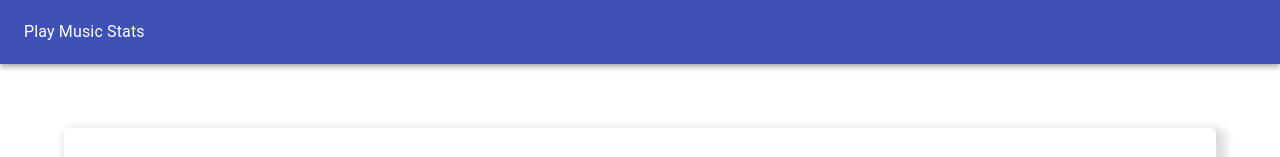
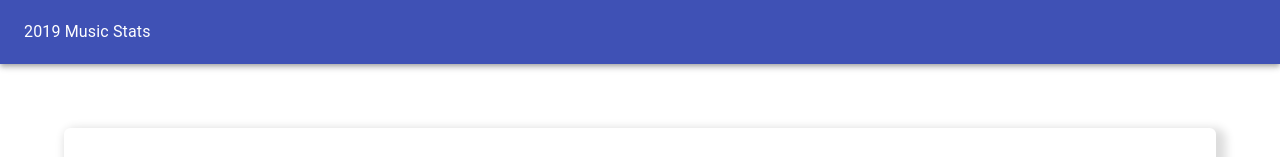
Before and after one commit to srothenburger1/musicApp, a React (Create React App) app: page /Help in a window 1280 px wide. Shown: the top 157 px of the page. Built offline with nearby package versions, Linux system fonts and the light colour scheme.

Commit message:
added stats date to app bar

```diff
--- a/src/App.tsx
+++ b/src/App.tsx
@@ -13,10 +13,14 @@ import { HelpComp } from './HelpComp';
 import LabelBottomNavigation from './BottomNav';
 
 export const App = () => {
+	const today = new Date();
 	const [TopSongsData, setTopSongsData] = useState(null),
 		[TopArtistsData, setTopArtistsData] = useState(null),
 		[AllSongsCount, setAllSongsCount] = useState('0'),
-		[AllArtistsCount, setAllArtistsCount] = useState('0');
+		[AllArtistsCount, setAllArtistsCount] = useState('0'),
+		[ThisYear, ThisYearSet] = useState<number>(
+			today.getMonth() < 11 ? today.getFullYear() - 1 : today.getFullYear()
+		);
 
 	useEffect(() => {
 		if (localStorage.getItem('musicData')) {
@@ -59,7 +63,7 @@ export const App = () => {
 			<section>
 				<AppBar position="static">
 					<Toolbar>
-						<Typography>Play Music Stats</Typography>
+						<Typography>{ThisYear} Music Stats</Typography>
 					</Toolbar>
 				</AppBar>
 			</section>
```
